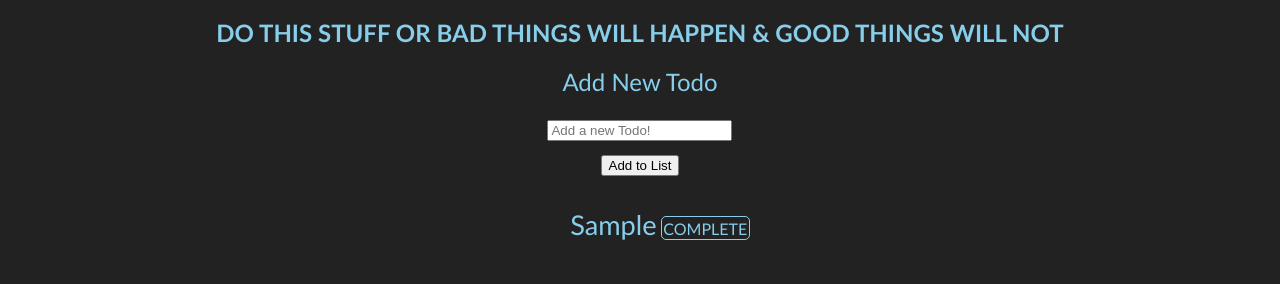
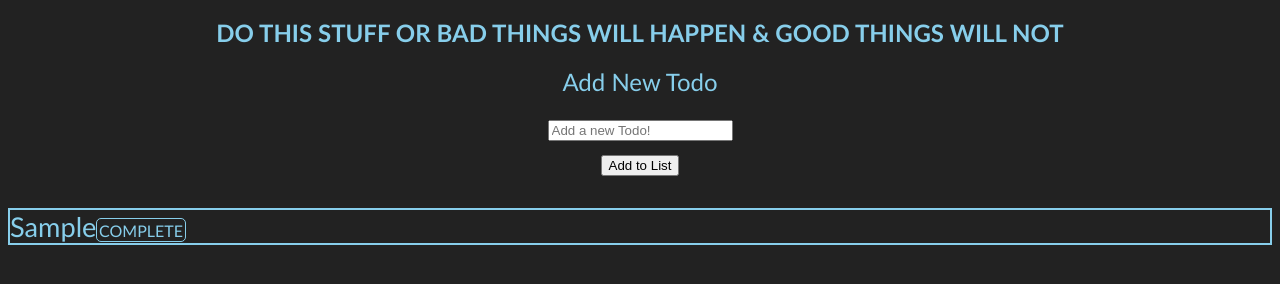
Before and after one commit to skillitzimberg/todo-app, a plain HTML site: page index.html in a window 1280 px wide. Both pictures are taken after typing "Sample" into the empty fields and a click on the input "Add to List". Shown: the part 50-334 px from the top of the page. Drawn offline with Linux system fonts and the light colour scheme.

Commit message:
Refactor with code review suggestions

```diff
--- a/main.js
+++ b/main.js
@@ -1,30 +1,44 @@
-const todoForm = document.getElementById("todo-form");
-todoForm.addEventListener("submit", handleAddingNewTodo);
+document.getElementById("todo-form")
+    .addEventListener("submit", displayTodo);
 
-const todosList = document.getElementById("todos");
-todosList.addEventListener("click", handleMarkComplete);
-todosList.addEventListener("click", handleDelete);
+document.getElementById("todos")
+    .addEventListener("click", toggleComplete);
 
+document.getElementById("todos")
+    .addEventListener("click", deleteTodo);
 
-function handleAddingNewTodo(event) {
-    event.preventDefault();
+function displayTodo(e) {
+    e.preventDefault();
+
     const todoInput = document.getElementById("todo-input");
-    const newTodo = todoInput.value;
-    const todo = document.createElement("li");
-    todo.innerHTML = `<span class="todo">${newTodo}</span> <span class="toggle">COMPLETE</span> <span class="toggle delete hidden">DELETE</span>`;
-    todosList.appendChild(todo);
+    const todoText = todoInput.value;
+    const todoListItem = document.createElement("li");
+    const todoSpan = createCustomSpan("todo", todoText);
+    const completeButton = createCustomSpan("toggle", "COMPLETE");
+    const deleteButton = createCustomSpan("toggle delete hidden", "DELETE");
+
+    todoListItem.append(todoSpan);
+    todoListItem.append(completeButton);
+    todoListItem.append(deleteButton);
+    document.getElementById("todos").append(todoListItem);
+
     todoInput.value = "";
 }
 
-function handleMarkComplete(event) {
-    console.log(event.target);
-    event.target.parentElement.firstChild.classList.toggle("complete");
-    event.target.parentElement.lastChild.classList.toggle("hidden");
+function createCustomSpan(className = "", text = "") {
+    const spanElem = document.createElement("span");
+    spanElem.className = className;
+    spanElem.textContent = text;
+    return spanElem;
 }
 
-function handleDelete(event) {
-    if(event.target.firstChild.data === "DELETE") {
-        let todo = event.target.parentNode;
-        todo.remove();
+function toggleComplete(e) {
+    e.target.parentElement.firstChild.classList.toggle("complete");
+    e.target.parentElement.lastChild.classList.toggle("hidden");
+}
+
+function deleteTodo(e) {
+    if (e.target.firstChild.data === "DELETE") {
+        e.target.parentNode.remove();
     };
 }
--- a/styles.css
+++ b/styles.css
@@ -11,7 +11,6 @@ main {
 
 form,
 main {
-    width: 90%;
     margin: 0 auto;
 }
 
@@ -28,16 +27,25 @@ label {
 ul {
     list-style: none;
     margin-top: 2em;
+    padding: 0;
+    border: 1px solid skyblue;
+    text-align: justify;
+}
+
+li {
+    border: 1px solid skyblue;
 }
 
 .todo {
     font-size: 1.7em;
+    /* display: block; */
 }
 
 .toggle {
+    width: 50%;
+    padding: 0.1em;
     border: 1px solid skyblue;
     border-radius: 5px;
-    padding: 0.1em;
 }
 
 .complete {
```
Also changed, not shown: 1 other file.
